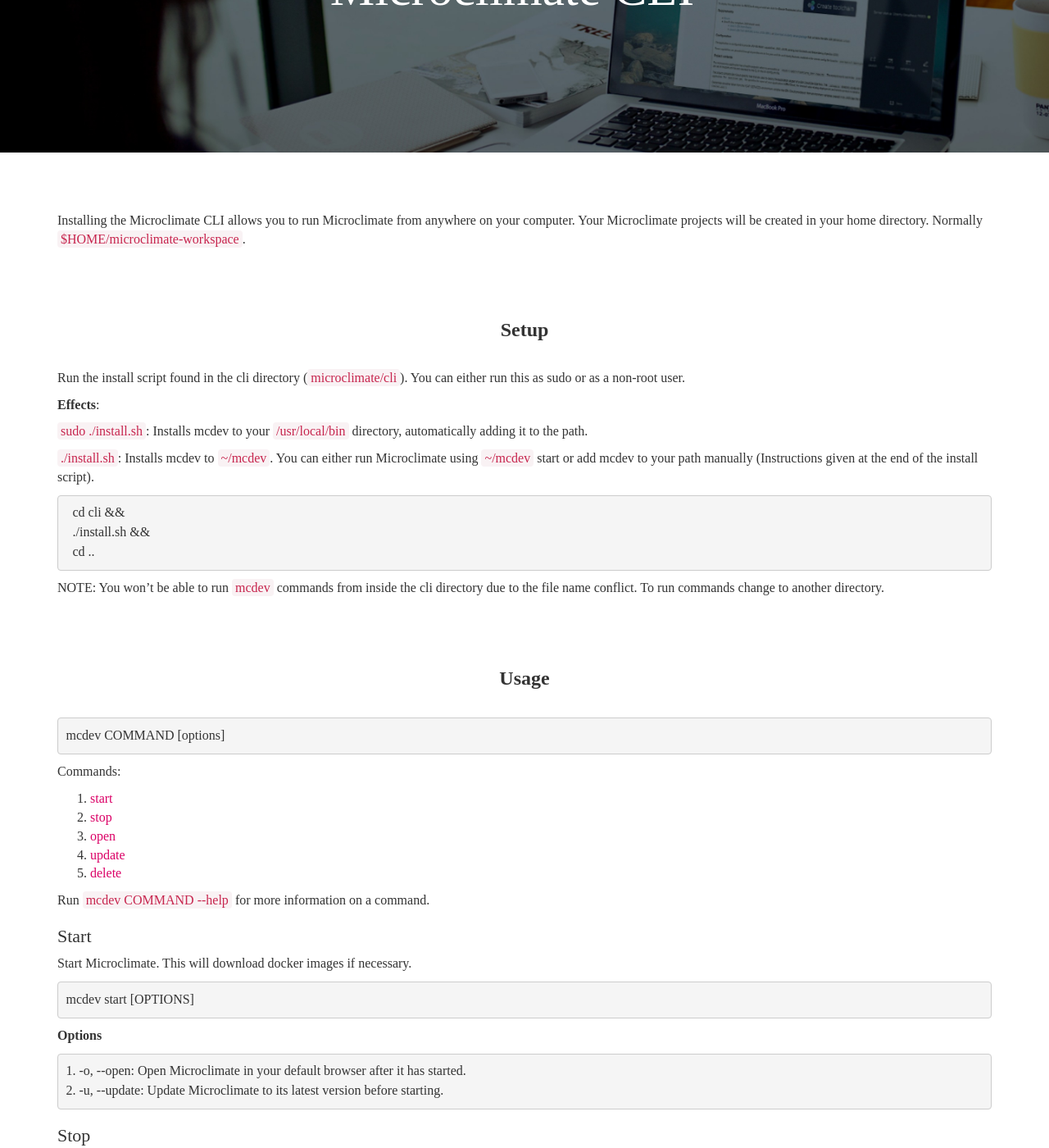
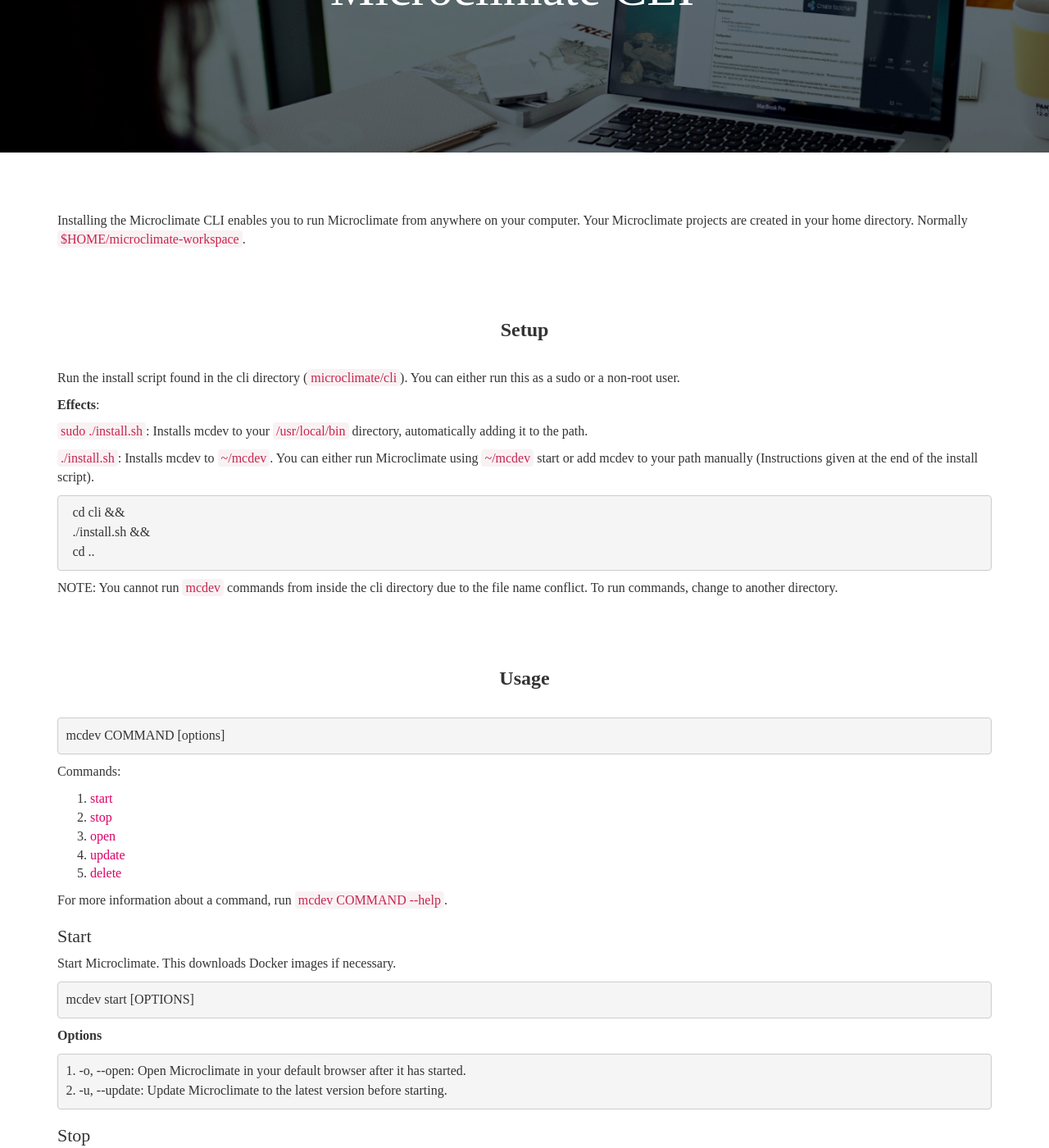
Before and after one commit to microclimate-dev2ops/microclimate-dev2ops.github.io, a Jekyll site: the page built from docPages/cli.md, in a window 1280 px wide and 1400 px high, scrolled down 214 px. Shown: the whole window at 82% size. Built offline with Jekyll 4.4.1, drawn with Linux system fonts in a browser that asks for light colours; nearby versions of some CDN libraries; some web fonts are replaced; some of the changed text lies outside the part shown.

Commit message:
Editing and completeness checking

````diff
--- a/docPages/cli.md
+++ b/docPages/cli.md
@@ -6,11 +6,11 @@
 permalink: cli
 ---
 
-Installing the Microclimate CLI allows you to run Microclimate from anywhere on your computer. Your Microclimate projects will be created in your home directory. Normally ``$HOME/microclimate-workspace``.
+Installing the Microclimate CLI enables you to run Microclimate from anywhere on your computer. Your Microclimate projects are created in your home directory. Normally ``$HOME/microclimate-workspace``.
 
 ## Setup
 
-Run the install script found in the cli directory (``microclimate/cli``). You can either run this as sudo or as a non-root user.
+Run the install script found in the cli directory (``microclimate/cli``). You can either run this as a sudo or a non-root user.
 
   **Effects**:
 
@@ -24,7 +24,7 @@
   cd ..
   ```
 
-NOTE: You won't be able to run ``mcdev`` commands from inside the cli directory due to the file name conflict. To run commands change to another directory.
+NOTE: You cannot run ``mcdev`` commands from inside the cli directory due to the file name conflict. To run commands, change to another directory.
 
 ## Usage
 
@@ -40,11 +40,11 @@
 4. [update](#update)
 5. [delete](#delete)
 
-Run ``mcdev COMMAND --help`` for more information on a command.
+For more information about a command, run ``mcdev COMMAND --help``.
 
 ### Start
 
-Start Microclimate. This will download docker images if necessary.
+Start Microclimate. This downloads Docker images if necessary.
 
 ```sh
 mcdev start [OPTIONS]
@@ -54,7 +54,7 @@
 
 ```sh
 1. -o, --open: Open Microclimate in your default browser after it has started.
-2. -u, --update: Update Microclimate to its latest version before starting.
+2. -u, --update: Update Microclimate to the latest version before starting.
 ```
 
 ### Stop
@@ -74,7 +74,7 @@
 mcdev open
 ```
 
-**Note**: This will look for the port that 'microclimate-portal' is on and open it.
+**Note**: This looks for the port that 'microclimate-portal' is on and opens it.
 
 ### Update
 
@@ -86,7 +86,7 @@
 
 ### Delete
 
-Delete all microclimate docker images.
+Delete all Microclimate Docker images.
 
 ```sh
 mcdev delete
````
Also changed, not shown: docPages/community.md (+1 -1 lines), docPages/docs.md (+3 -3 lines), docPages/gettingStarted.md (+24 -24 lines).
